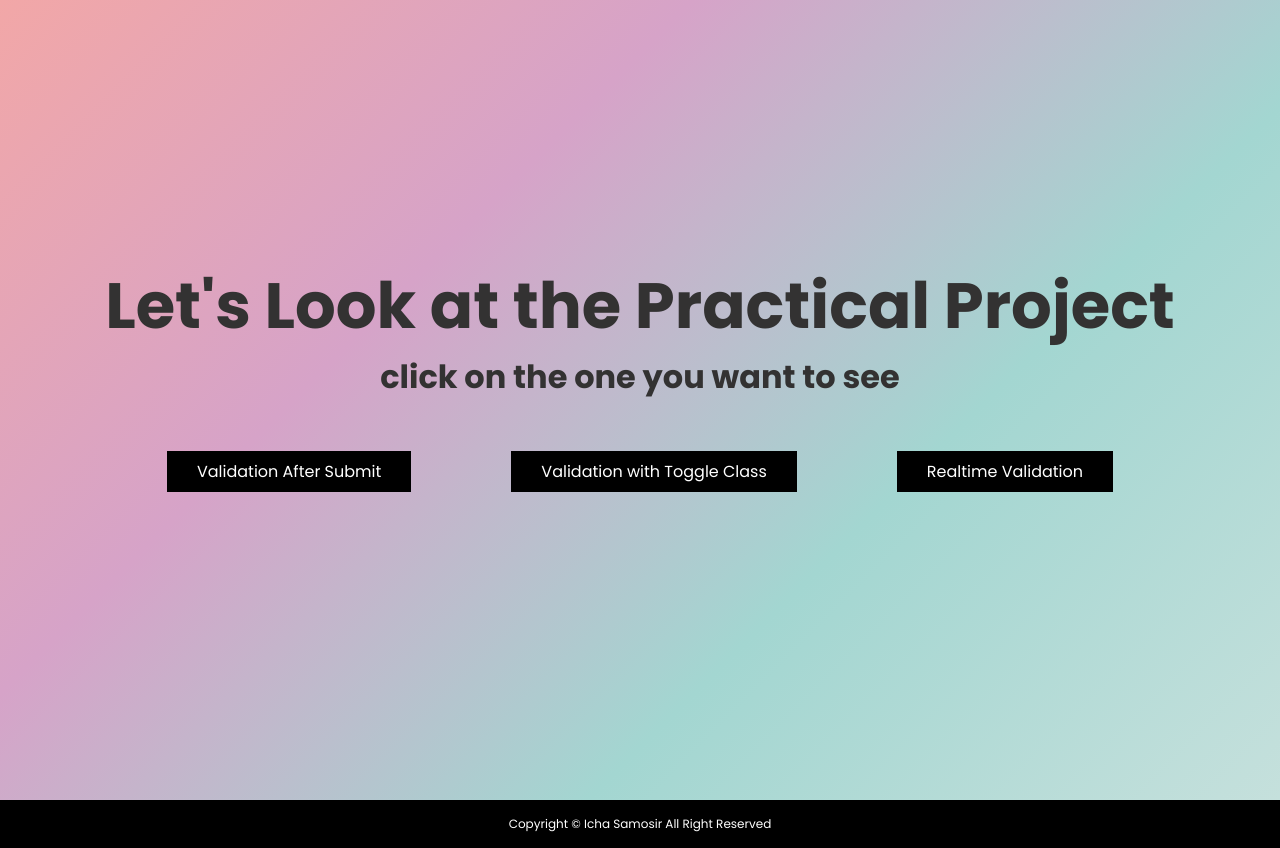
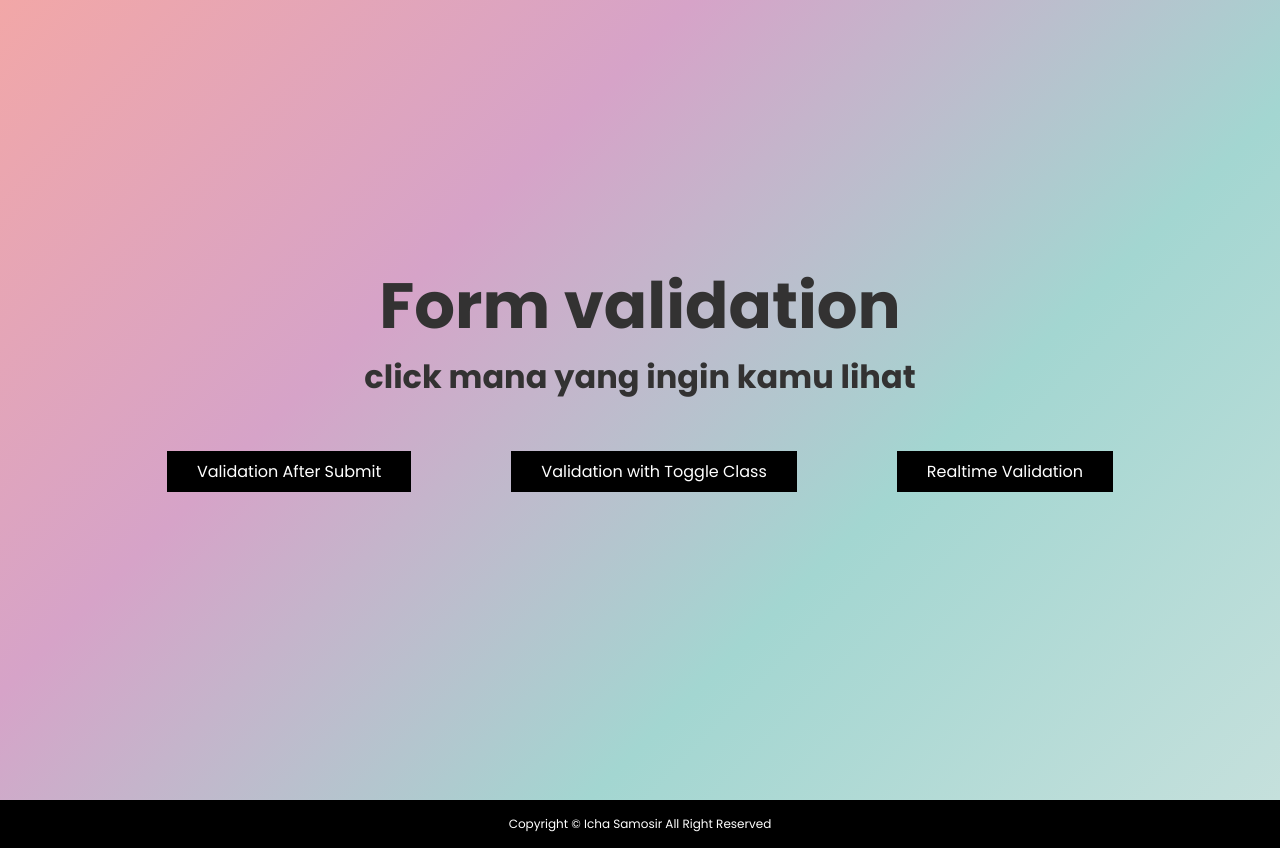
Before and after one commit to ifs21044-itdel/prakenam.github.io, a plain HTML site: page index.html in a window 1280 px wide. Drawn offline with Linux system fonts and the light colour scheme.

Commit message:
Update index.html

```diff
--- a/index.html
+++ b/index.html
@@ -9,8 +9,8 @@
   </head>
   <body>
     <section class="container">
-      <h1 class="h1-container">Let's Look at the Practical Project</h1>
-      <h1 class="choose">click on the one you want to see</h1>
+      <h1 class="h1-container">Form validation</h1>
+      <h1 class="choose">click mana yang ingin kamu lihat</h1>
       <div class="game-container">
         <a class="GMN-cont" href="form1.html">Validation After Submit</a>
         <a class="Modal" href="form2.html">Validation with Toggle Class</a>
```
